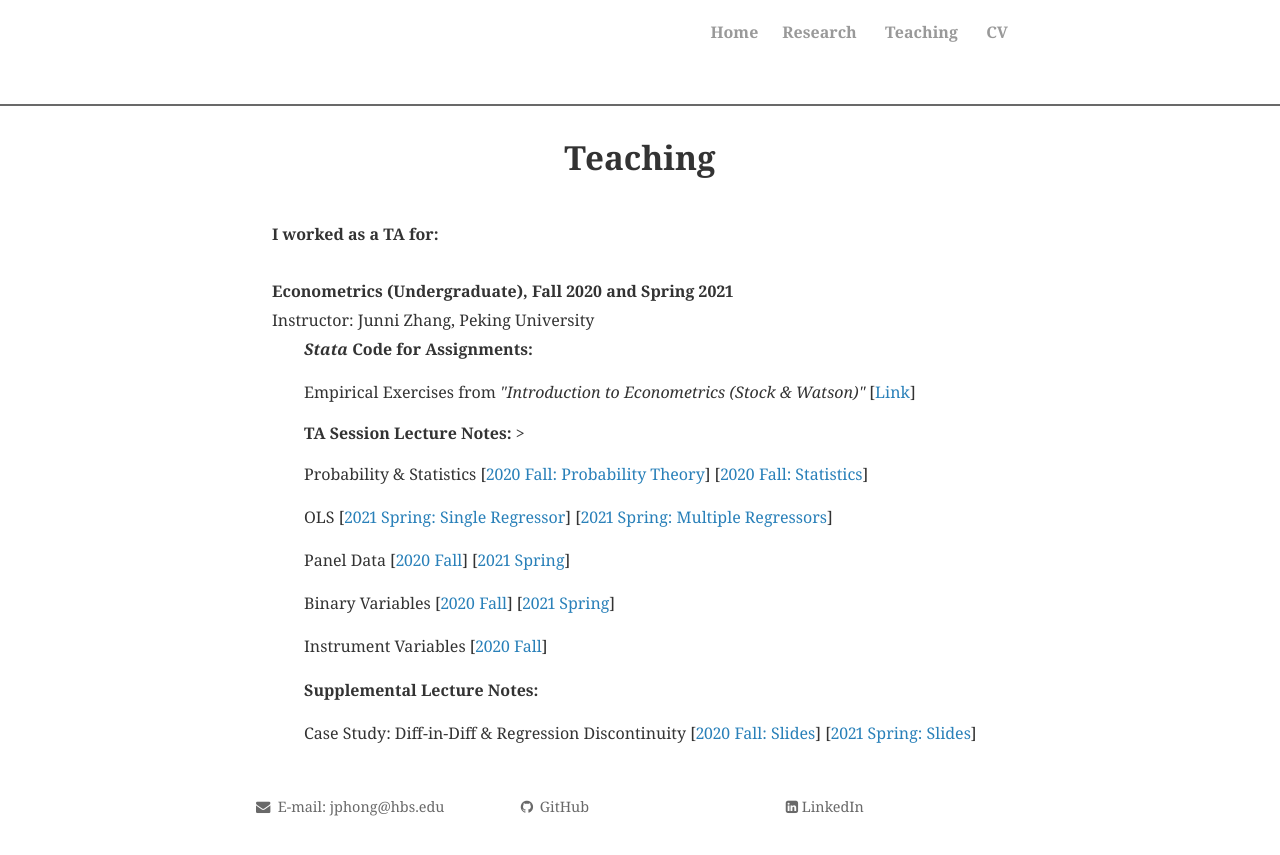
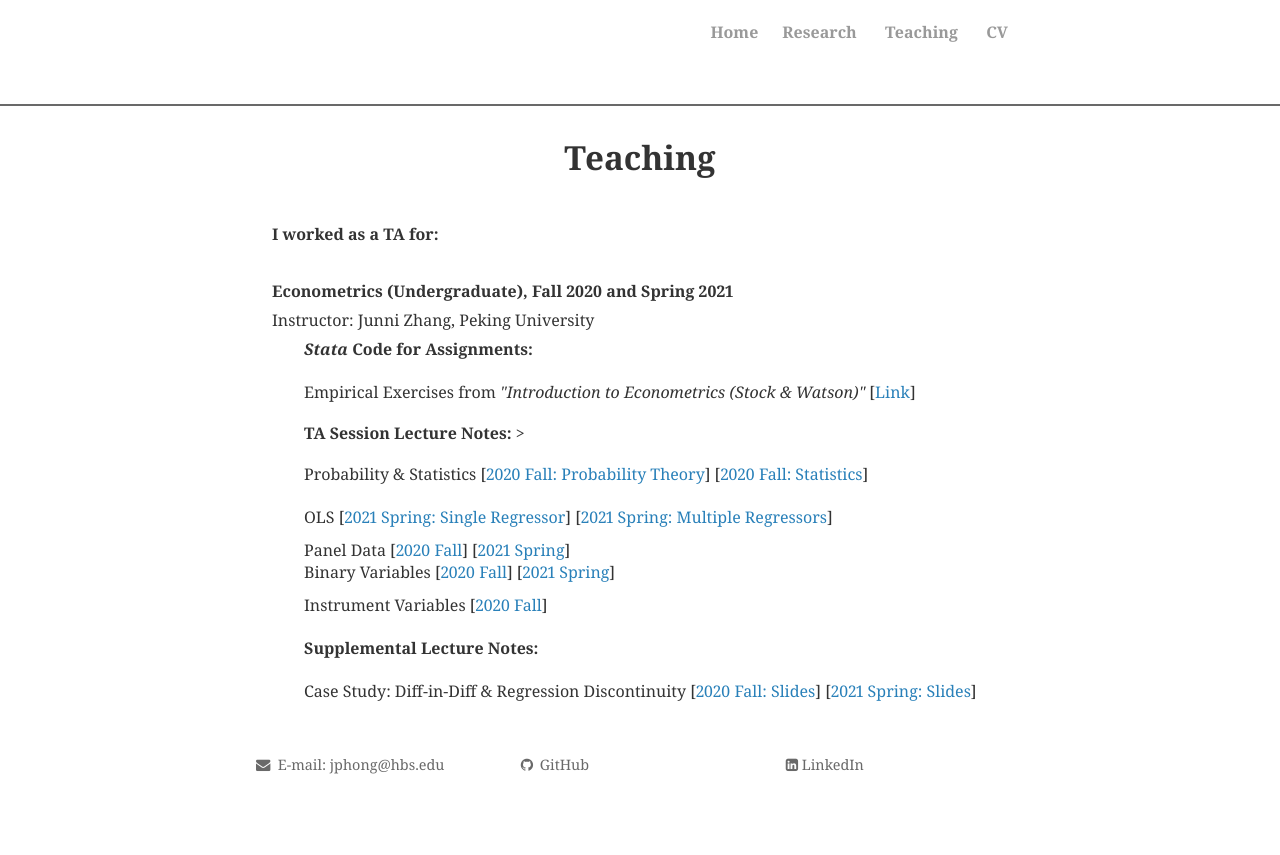
Before and after one commit to JingpengHong/JingpengHong.github.io, a Jekyll site: the page built from teaching.html, in a window 1280 px wide. Shown: the top 855 px of the page. Built offline with Jekyll 4.4.1, drawn with Linux system fonts in a browser that asks for light colours; nearby versions of some CDN libraries; comment, search, counter and statistics services are not loaded; a style sheet for code colours, icons or effects is not loaded.

Commit message:
Update teaching.html

```diff
--- a/teaching.html
+++ b/teaching.html
@@ -14,8 +14,8 @@
 <p style="text-align:justify;text-indent:2em;">Empirical Exercises from <i>"Introduction to Econometrics (Stock & Watson)" </i> [<a href="https://github.com/JingpengHong/Econometrics_TA.git" >Link</a>]
 <p style="text-align:justify;text-indent:2em;line-height:1.5"><b>TA Session Lecture Notes: </b>><p style="text-indent:2em;">Probability & Statistics [<a href="https://www.dropbox.com/s/62at9lfbtq2j41k/Lab1.pdf?dl=0" >2020 Fall: Probability Theory</a>] [<a href="https://www.dropbox.com/s/na318rb2jbj1r1d/Lab_II.pdf?dl=0" >2020 Fall: Statistics</a>]
 <p style="text-indent:2em;">OLS [<a href="https://www.dropbox.com/s/wetk8nyfxutmyda/notes_Ch4-5_Jingpeng.pdf?dl=0" >2021 Spring: Single Regressor</a>] [<a href="https://www.dropbox.com/s/nu4obkbv6hf38bu/notes_Ch6-7_Jingpeng.pdf?dl=0" >2021 Spring: Multiple Regressors</a>]
-<p style="text-align:justify;text-indent:2em;">Panel Data [<a href="https://www.dropbox.com/s/jz18c6erfsnwxk8/ch10_PanelData_2020F.pdf?dl=0" >2020 Fall</a>] [<a href="https://www.dropbox.com/s/sl6g4omlj7yep9c/ch10_PanelData_2021S.pdf?dl=0" >2021 Spring</a>]
-<p style="text-align:justify;text-indent:2em;">Binary Variables [<a href="https://www.dropbox.com/s/lvm8v72fq9as5bw/ch11_ProbitLogit_2020F.pdf?dl=0" >2020 Fall</a>] [<a href="https://www.dropbox.com/s/nom4nruf9u2fvu2/ch11_ProbitLogit_2021S.pdf?dl=0" >2021 Spring</a>]
+<p style="text-align:justify;text-indent:2em;line-height: 50%">Panel Data [<a href="https://www.dropbox.com/s/jz18c6erfsnwxk8/ch10_PanelData_2020F.pdf?dl=0" >2020 Fall</a>] [<a href="https://www.dropbox.com/s/sl6g4omlj7yep9c/ch10_PanelData_2021S.pdf?dl=0" >2021 Spring</a>]
+<p style="text-align:justify;text-indent:2em;line-height: 50%">Binary Variables [<a href="https://www.dropbox.com/s/lvm8v72fq9as5bw/ch11_ProbitLogit_2020F.pdf?dl=0" >2020 Fall</a>] [<a href="https://www.dropbox.com/s/nom4nruf9u2fvu2/ch11_ProbitLogit_2021S.pdf?dl=0" >2021 Spring</a>]
 <p style="text-align:justify;text-indent:2em;"> Instrument Variables [<a href="https://www.dropbox.com/s/e6pn9alqbfb5wwe/ch12_IV_2020F.pdf?dl=0" >2020 Fall</a>]
 <p style="text-align:justify;text-indent:2em;"> <b>Supplemental Lecture Notes: </b>
 <p style="text-align:justify;text-indent:2em;"> Case Study: Diff-in-Diff & Regression Discontinuity [<a href="https://www.dropbox.com/s/pwx7c901m4fdjsh/SW3e_ch13_slides%20GE%20additional%20RD_DID_Jingpeng%20modified.pdf?dl=0" >2020 Fall: Slides</a>] [<a href="https://www.dropbox.com/s/gkx8poynu8a6tmn/SW3e_ch13_slides%2BGE%2Badditional%2BRD_DID_Jingpeng.pdf?dl=0" >2021 Spring: Slides</a>]
```
